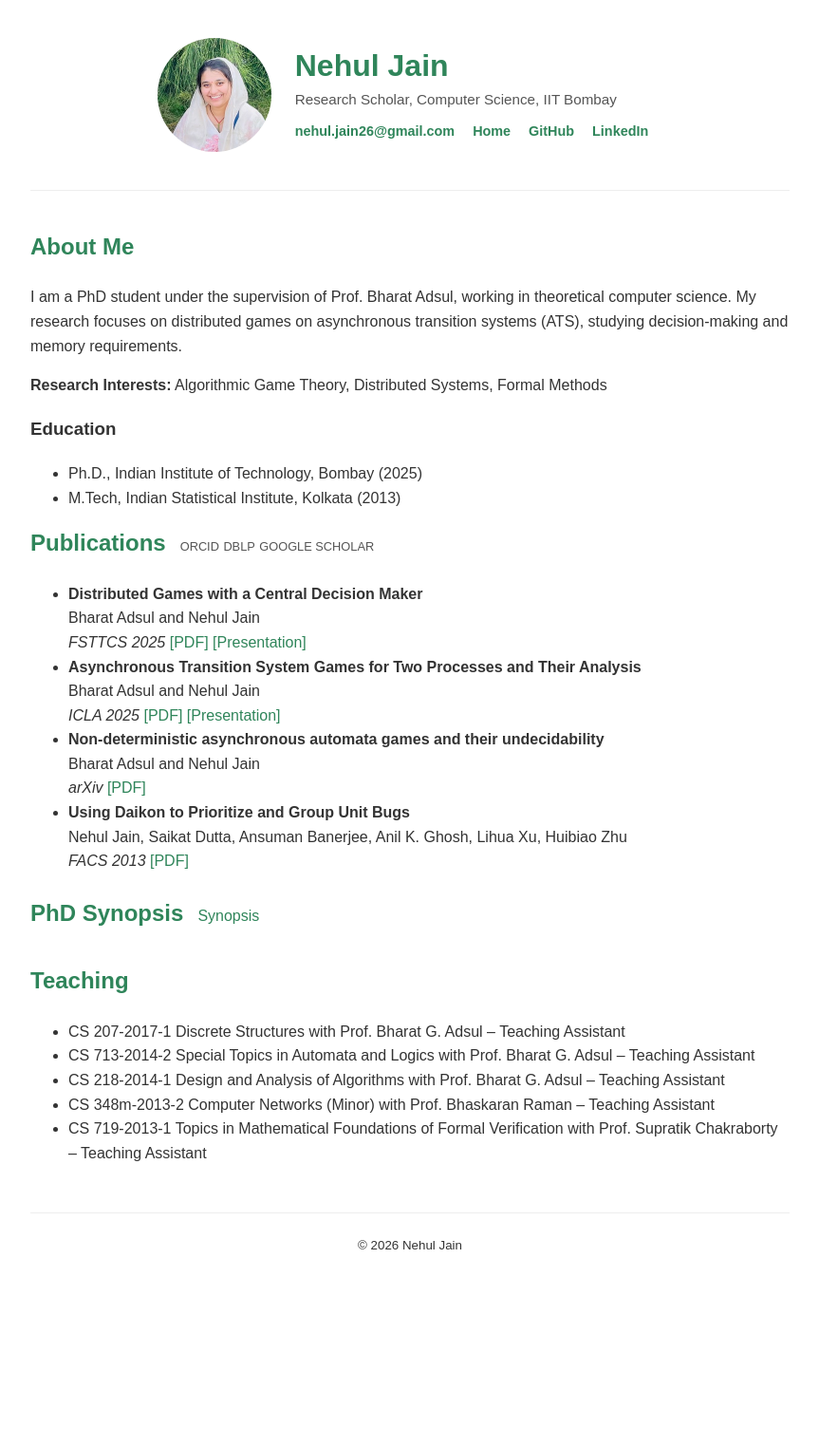
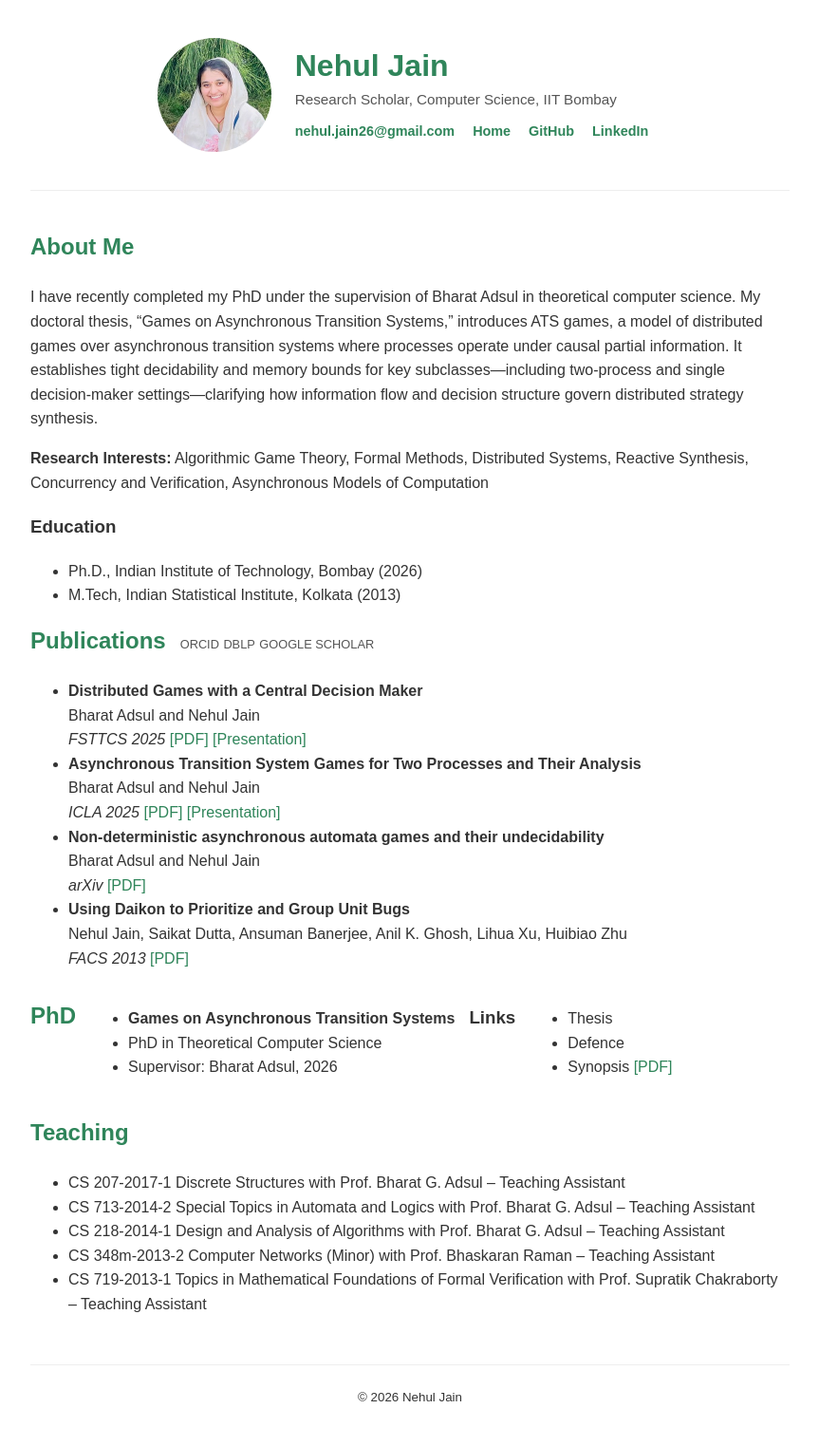
Before and after one commit to nehuljain26/nehuljain26.github.io, a Jekyll site: the page built from index.md, in a window 1280 px wide. Shown: the whole page at 95% size, without its empty margins (208-1071 px from the left). Built offline with Jekyll 4.4.1, drawn with Linux system fonts in a browser that asks for light colours; before the commit the page ends 1364 px from its top, so only the background shows below that.

Commit message:
updatred info

```diff
--- a/_data/bio.yml
+++ b/_data/bio.yml
@@ -1,15 +1,19 @@
 name: "Nehul Jain"
 position: "Research Scholar, Computer Science"
 institution: "IIT Bombay"
-description: "I am a PhD student under the supervision of Prof. Bharat Adsul, working in theoretical computer science. My research focuses on distributed games on asynchronous transition systems (ATS), studying decision-making and memory requirements."
+#description: "I am a PhD student under the supervision of Prof. Bharat Adsul, working in theoretical computer science. My research focuses on distributed games on asynchronous transition systems (ATS), studying decision-making and memory requirements."
+description: "I have recently completed my PhD under the supervision of Bharat Adsul in theoretical computer science. My doctoral thesis, “Games on Asynchronous Transition Systems,” introduces ATS games, a model of distributed games over asynchronous transition systems where processes operate under causal partial information. It establishes tight decidability and memory bounds for key subclasses—including two-process and single decision-maker settings—clarifying how information flow and decision structure govern distributed strategy synthesis."
 interests:
   - Algorithmic Game Theory
+  - Formal Methods
   - Distributed Systems
-  - Formal Methods
+  - Reactive Synthesis
+  - Concurrency and Verification
+  - Asynchronous Models of Computation
 education:
   - degree: Ph.D.
     institution: "Indian Institute of Technology, Bombay"
-    year: 2025
+    year: 2026
   - degree: M.Tech
     institution: "Indian Statistical Institute, Kolkata"
     year: 2013
--- a/_includes/publications.html
+++ b/_includes/publications.html
@@ -32,8 +32,19 @@
 
 
     <div class="section-title">
-      <h2>PhD Synopsis</h2>
-        <p><a href="/assets/Synopsis_nehul_jain.pdf" target="_blank">Synopsis</a></p>
+      <h2>PhD </h2>
+      <ul>
+        <li><strong>Games on Asynchronous Transition Systems</strong></li>
+        <li>PhD in Theoretical Computer Science</li>
+        <li>Supervisor: Bharat Adsul, 2026</li>
+      </ul>
+      <h3>Links </h3>
+      <ul>
+        <li>Thesis</li>
+        <li>Defence</li>
+        <li>Synopsis <a href="/assets/Synopsis_nehul_jain.pdf" target="_blank">[PDF]</a></li>
+      </ul>
+
     </div>
 
 </section>
```
